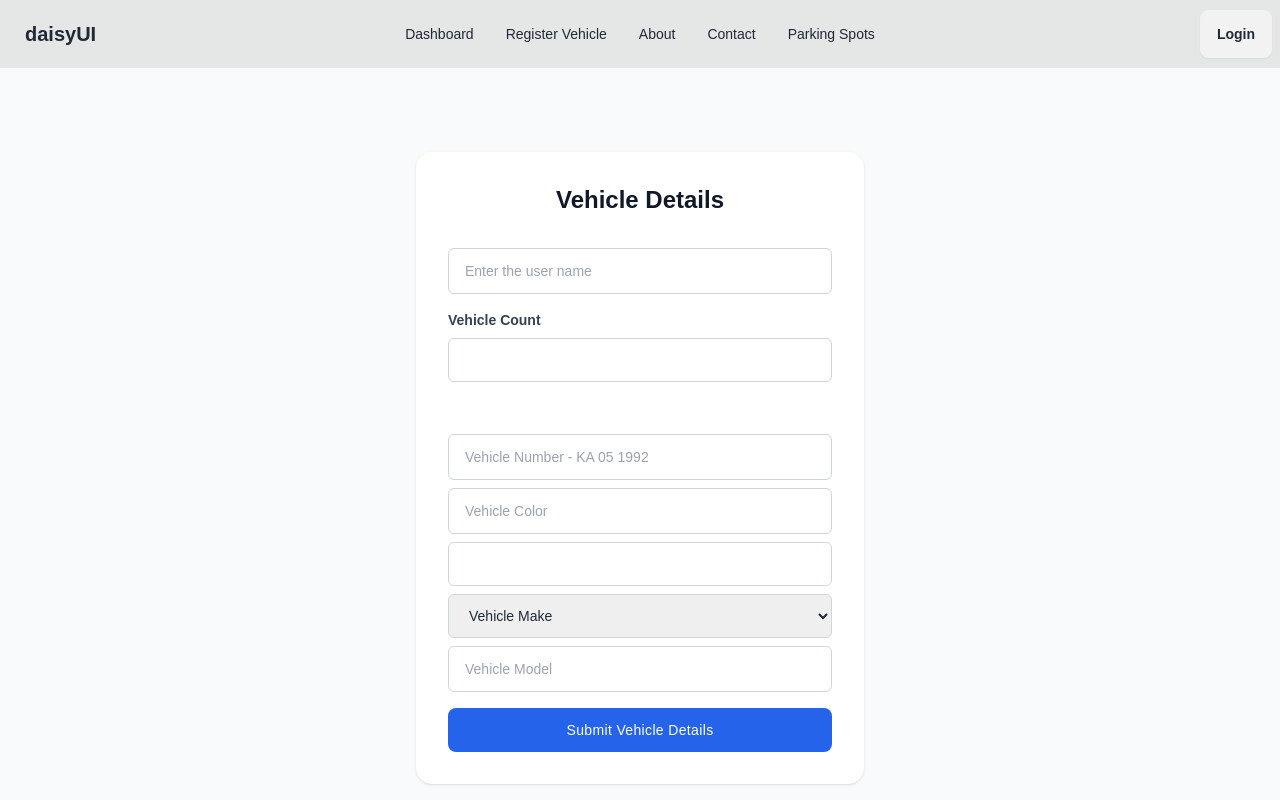
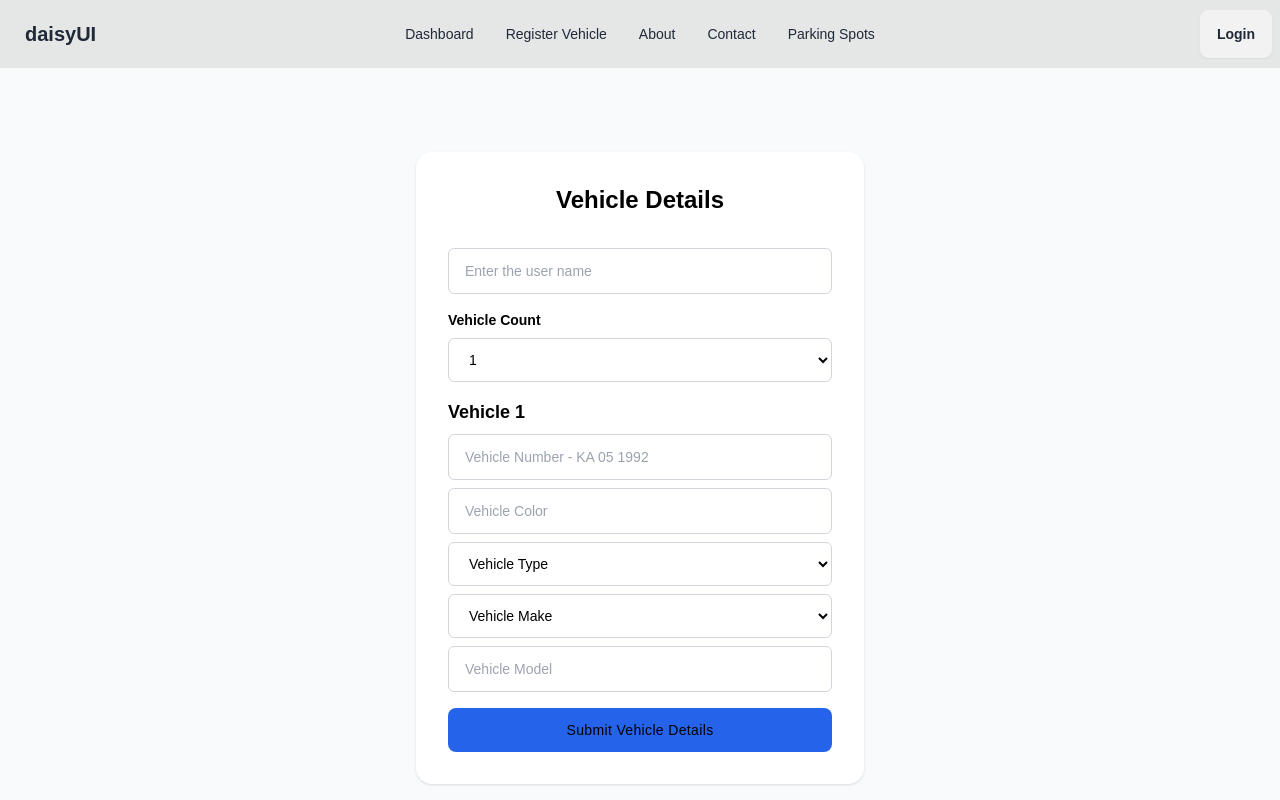
Before and after one commit to vishesh1525/ParkingslotsProject, a React (Vite) app in the folder FRONTEND/ParkingLotManagement/: page /vehicleRegistration in a window 1280 px wide. Shown: the top 800 px of the page. Built offline with nearby package versions, Linux system fonts and the light colour scheme.

Commit message:
enhanced some css classess and logout functionaliy therese a bug in payment check the names in database and the payment form and add a check for the date also that end time should be grater than timestamps

```diff
--- a/FRONTEND/ParkingLotManagement/src/components/Auth/CustomerForm.jsx
+++ b/FRONTEND/ParkingLotManagement/src/components/Auth/CustomerForm.jsx
@@ -164,7 +164,6 @@
                 <button
                   type="submit"
                   className="w-full py-3 px-4 text-sm tracking-wide rounded-lg text-black bg-blue-600 hover:bg-blue-700 focus:outline-none"
-                  className="w-full py-3 px-4 text-sm tracking-wide rounded-lg text-white bg-blue-600 hover:bg-blue-700 focus:outline-none"
                   disabled={loading}
                 >
                   {loading ? 'Registering...' : 'Register'}
--- a/FRONTEND/ParkingLotManagement/src/components/Dashboard/Dashboard.jsx
+++ b/FRONTEND/ParkingLotManagement/src/components/Dashboard/Dashboard.jsx
@@ -1,5 +1,6 @@
 import React from 'react'
 import dimg1 from "../../assets/dashboard.jpg"
+import { Link } from 'react-router-dom'
 const Dashboard = () => {
     return (
         <section>
@@ -16,8 +17,8 @@
                     {/* <Background playStatus={playStatus} heroCount={heroCount} /> */}
                     <div className="hero-overlay bg-opacity-60"></div>
                     <div className="hero-content text-neutral-content text-center">
-                        <div className="max-w-md">
-                            <h1 className="mb-5 text-5xl font-bold">Welcome to Book My Spot!</h1>
+                        <div className="min-w-96">
+                            <h1 className="mb-5 text-6xl font-bold">Welcome to Book My Spot!</h1>
                             <p className="mb-5">
                             Our goal is to provide safe, convenient, and accessible parking
                             for all students, faculty, staff, and visitors. We are committed to ensuring a smooth and hassle-free
@@ -25,7 +26,7 @@
                             Whether you're here for a single class, a full day of work, or a brief visit,
                             we have the resources and support you need to park with confidence.
                             </p>
-                            <button className="btn btn-primary">Get Started</button>
+                            <Link to={"/parkingSpots"} className="btn btn-primary">Get Started</Link>
                         </div>
                     </div>
                 </div>
--- a/FRONTEND/ParkingLotManagement/src/components/Header/Header.jsx
+++ b/FRONTEND/ParkingLotManagement/src/components/Header/Header.jsx
@@ -1,6 +1,7 @@
 import React from 'react';
 import { Link } from 'react-router-dom';
 import { useSelector } from 'react-redux';
+import { Logout } from "../../index"
 
 const Header = () => {
   const authStatus = useSelector((state) => state.auth.isAuthenticated);
@@ -55,7 +56,7 @@
           {!authStatus ? (
             <Link to="/login" className="btn">Login</Link>
           ) : (
-            <Link to="/logout" className='btn-ghost'>Logout</Link>
+            <Logout />
           )}
         </div>
       </div>
--- a/FRONTEND/ParkingLotManagement/src/components/Payment/Payment.jsx
+++ b/FRONTEND/ParkingLotManagement/src/components/Payment/Payment.jsx
@@ -88,7 +88,7 @@
 
         const paymentData = {
             username: user,
-            vehicle_license: selectedVehicle,
+            vechile_license: selectedVehicle,//changed the name as in models earlier there was a spelling mistake
             reservationspot: spotnumber,
             amount: parseFloat(amount), // Convert amount to number
             method: paymentMethod,
--- a/FRONTEND/ParkingLotManagement/src/components/Vehicles/VehicleForm .jsx
+++ b/FRONTEND/ParkingLotManagement/src/components/Vehicles/VehicleForm .jsx
@@ -65,24 +65,24 @@
         <div className="max-w-md w-full">
           {/* <a href="javascript:void(0)"><img src={logo} alt="logo" className='w-45 mb-8 mx-auto block rounded-lg' /></a> */}
           <div className="p-8 rounded-2xl bg-white shadow">
-            <h2 className="text-gray-900 text-center text-2xl font-bold">Vehicle Details</h2>
+            <h2 className="text-black text-center text-2xl font-bold">Vehicle Details</h2>
             <form className="mt-8 space-y-4" onSubmit={handleSubmit}>
               <div className="mt-4">
                 <input
                   name="username"
                   type="text"
                   required
-                  className="w-full text-gray-800 text-sm border border-gray-300 px-4 py-3 rounded-md outline-blue-600"
+                  className="w-full text- bg-white text-sm border border-gray-300 px-4 py-3 rounded-md outline-blue-600"
                   placeholder="Enter the user name"
                   value={username}
                   onChange={(e) => setUsername(e.target.value)}
                 />
               </div>
               <div>
-                <label className="block text-gray-700 text-sm font-bold mb-2" htmlFor="vehicle_count">Vehicle Count</label>
+                <label className="block text-black text-sm font-bold mb-2" htmlFor="vehicle_count">Vehicle Count</label>
                 <select
                   name="vehicle_count"
-                  className="w-full text-white text-sm border border-gray-300 px-4 py-3 rounded-md bg-white outline-blue-600"
+                  className="w-full text-black text-sm border border-gray-300 px-4 py-3 rounded-md bg-white outline-blue-600"
                   value={vehicleCount}
                   onChange={handleVehicleCountChange}
                 >
@@ -93,13 +93,13 @@
               </div>
               {vehicles.map((vehicle, index) => (
                 <div key={index} className="mt-4">
-                  <h4 className="text-white text-lg font-bold">Vehicle {index + 1}</h4>
+                  <h4 className="text-black text-lg font-bold">Vehicle {index + 1}</h4>
                   <div className="mt-2">
                     <input
                       name={`license_plate_${index}`}
                       type="text"
                       required
-                      className="w-full text-white text-sm border border-gray-300 px-4 py-3 rounded-md bg-white outline-blue-600"
+                      className="w-full text-black text-sm border border-gray-300 px-4 py-3 rounded-md bg-white outline-blue-600"
                       placeholder="Vehicle Number - KA 05 1992"
                       value={vehicle.license_plate}
                       onChange={(e) => handleVehicleChange(index, 'license_plate', e.target.value)}
@@ -110,7 +110,7 @@
                       name={`color_${index}`}
                       type="text"
                       required
-                      className="w-full text-white text-sm border border-gray-300 px-4 py-3 rounded-md bg-white outline-blue-600"
+                      className="w-full text-black text-sm border border-gray-300 px-4 py-3 rounded-md bg-white outline-blue-600"
                       placeholder="Vehicle Color"
                       value={vehicle.color}
                       onChange={(e) => handleVehicleChange(index, 'color', e.target.value)}
@@ -120,7 +120,7 @@
                     <select
                       name={`vehicle_type_${index}`}
                       required
-                      className="w-full text-white text-sm border border-gray-300 px-4 py-3 rounded-md bg-white outline-blue-600"
+                      className="w-full text-black text-sm border border-gray-300 px-4 py-3 rounded-md bg-white outline-blue-600"
                       value={vehicle.vehicle_type}
                       onChange={(e) => handleVehicleChange(index, 'vehicle_type', e.target.value)}
                     >
@@ -133,7 +133,7 @@
                     <select
                       name={`make_${index}`}
                       required
-                      className="w-full text-gray-800 text-sm border border-gray-300 px-4 py-3 rounded-md outline-blue-600"
+                      className="w-full text-black bg-white text-sm border border-gray-300 px-4 py-3 rounded-md outline-blue-600"
                       value={vehicle.make}
                       onChange={(e) => handleVehicleChange(index, 'make', e.target.value)}
                     >
@@ -148,7 +148,7 @@
                       name={`model_${index}`}
                       type="text"
                       required
-                      className="w-full text-white text-sm border border-gray-300 px-4 py-3 rounded-md bg-white outline-blue-600"
+                      className="w-full text-black text-sm border border-gray-300 px-4 py-3 rounded-md bg-white outline-blue-600"
                       placeholder="Vehicle Model"
                       value={vehicle.model}
                       onChange={(e) => handleVehicleChange(index, 'model', e.target.value)}
@@ -159,7 +159,7 @@
               <div className="mt-8">
                 <button
                   type="submit"
-                  className="w-full py-3 px-4 text-sm tracking-wide rounded-lg text-white bg-blue-600 hover:bg-blue-700 focus:outline-none"
+                  className="w-full py-3 px-4 text-sm tracking-wide rounded-lg text-black bg-blue-600 hover:bg-blue-700 focus:outline-none"
                   disabled={loading}
                 >
                   {loading ? 'Submitting...' : 'Submit Vehicle Details'}
```
Also changed, not shown: FRONTEND/ParkingLotManagement/src/components/Vehicles/Reservation.jsx (+6 -6 lines).
